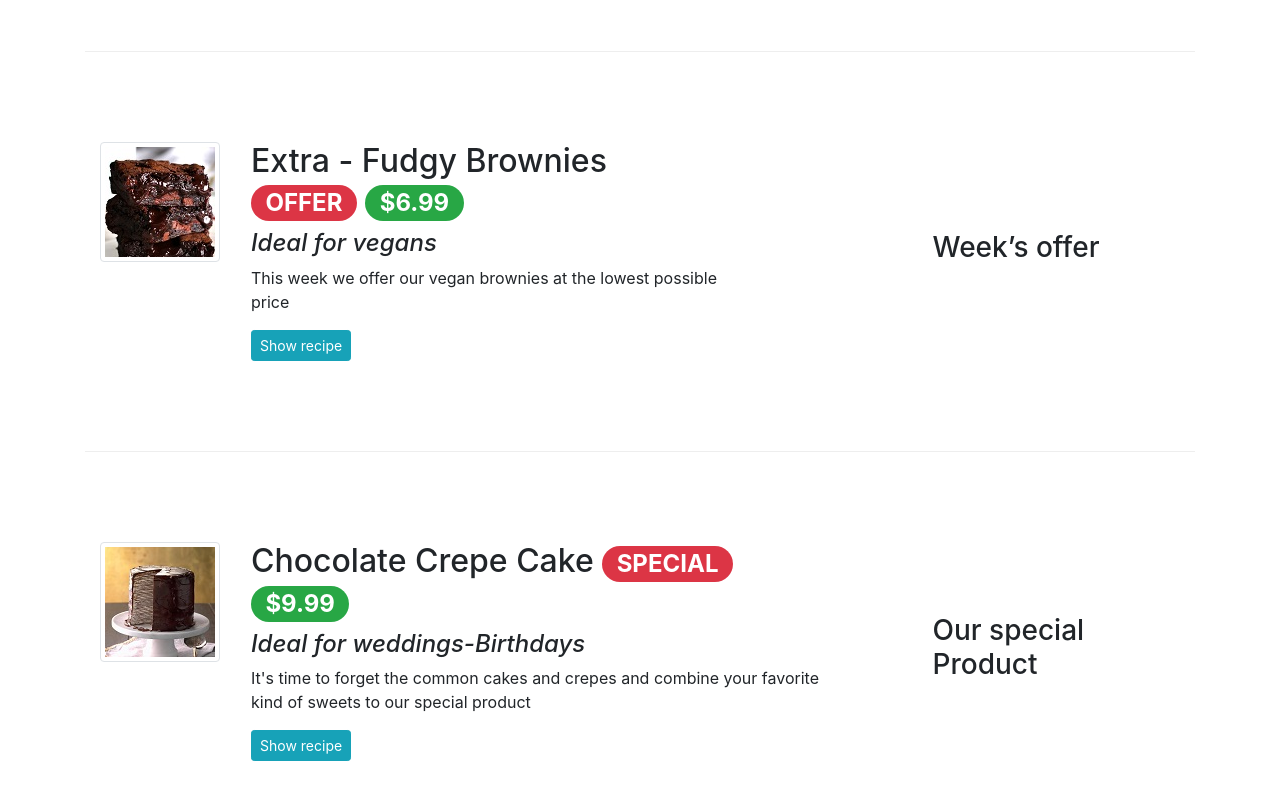
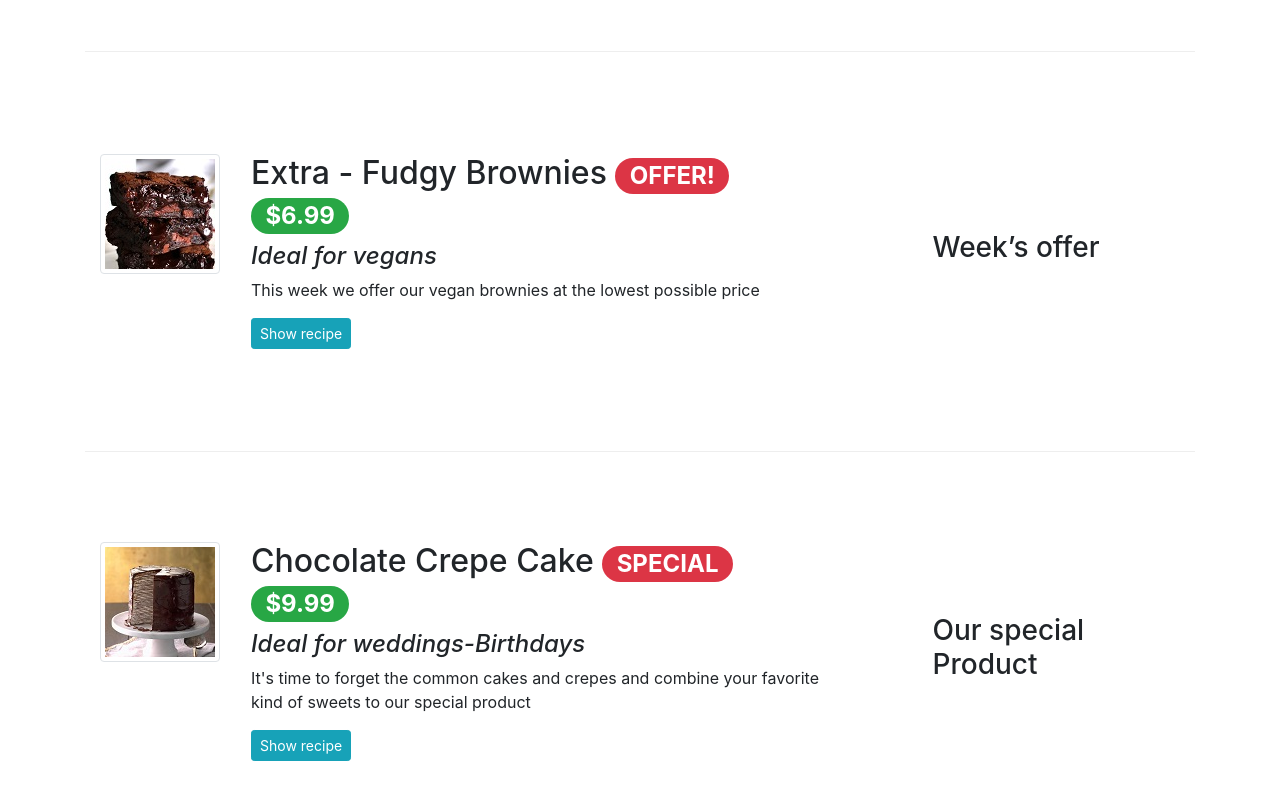
Before and after one commit to geofeid/leChocolat-, a website: page Recipes.html in a window 1280 px wide. Shown: the part 1083-1883 px from the top of the page. Drawn offline with nearby package versions, Linux system fonts and the light colour scheme.

Commit message:
another test

```diff
--- a/Recipes.html
+++ b/Recipes.html
@@ -240,9 +240,9 @@
                 <div class="media">
                    <a href="https://www.youtube.com/watch?v=lIb_741_dIw" target="blank"> <img src="images/brownies1.jpg" alt="extra fudgy brownies" class="mr-3 img-thumbnail"> </a>
                     <div class="media-body">
-                        <div class="col-sm-11 col-md-9 ">
+                        <div class="col-sm-11 col-md-9 col-lg-11">
                         <h2>Extra - Fudgy Brownies
-                            <span class="badge badge-pill badge-danger " >OFFER</span>
+                            <span class="badge badge-pill badge-danger " >OFFER!</span>
                             <span class="badge badge-pill badge-success">$6.99</span>
                         </h2>
                         <h4 class="font-italic">Ideal for vegans</h4>
```
